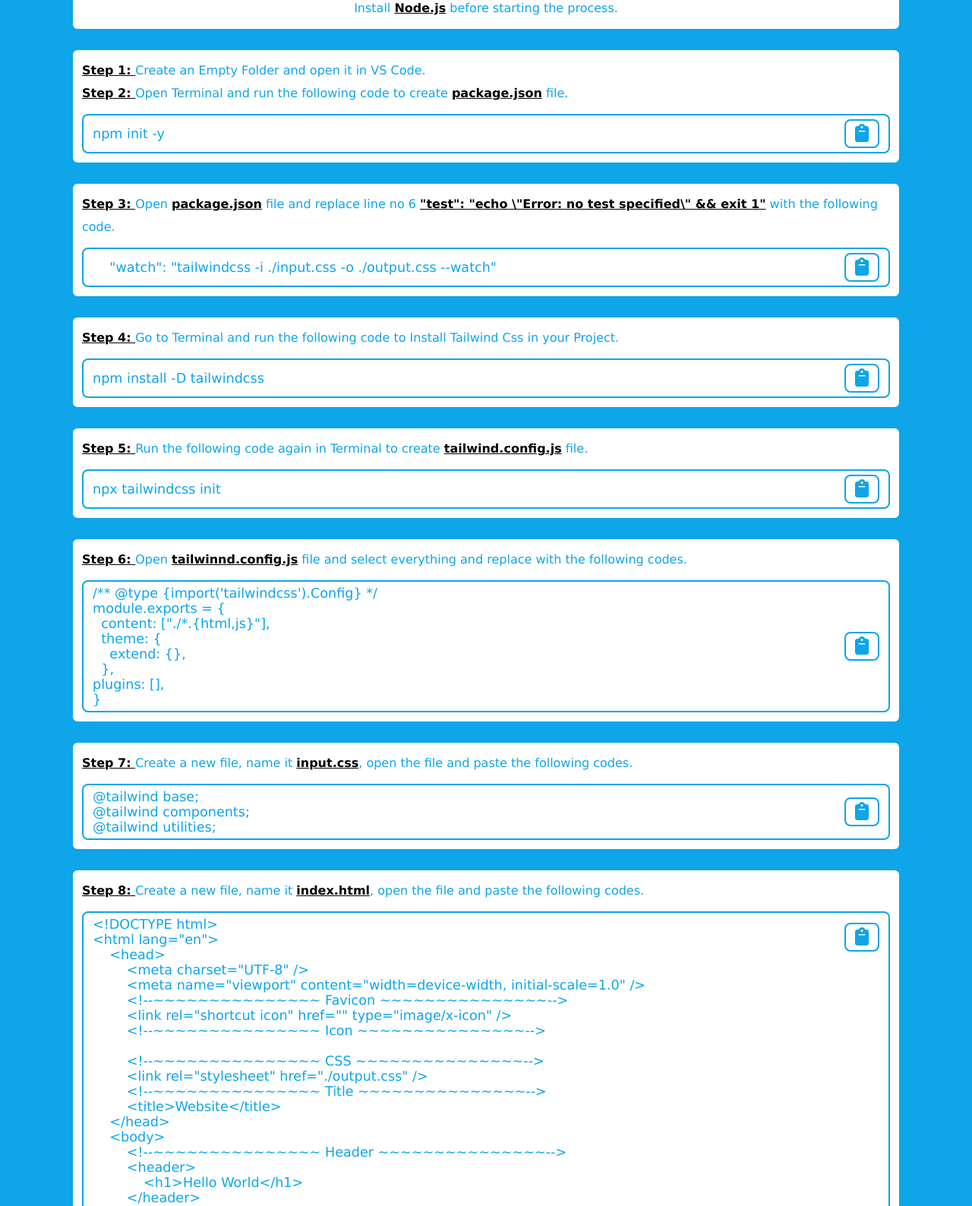
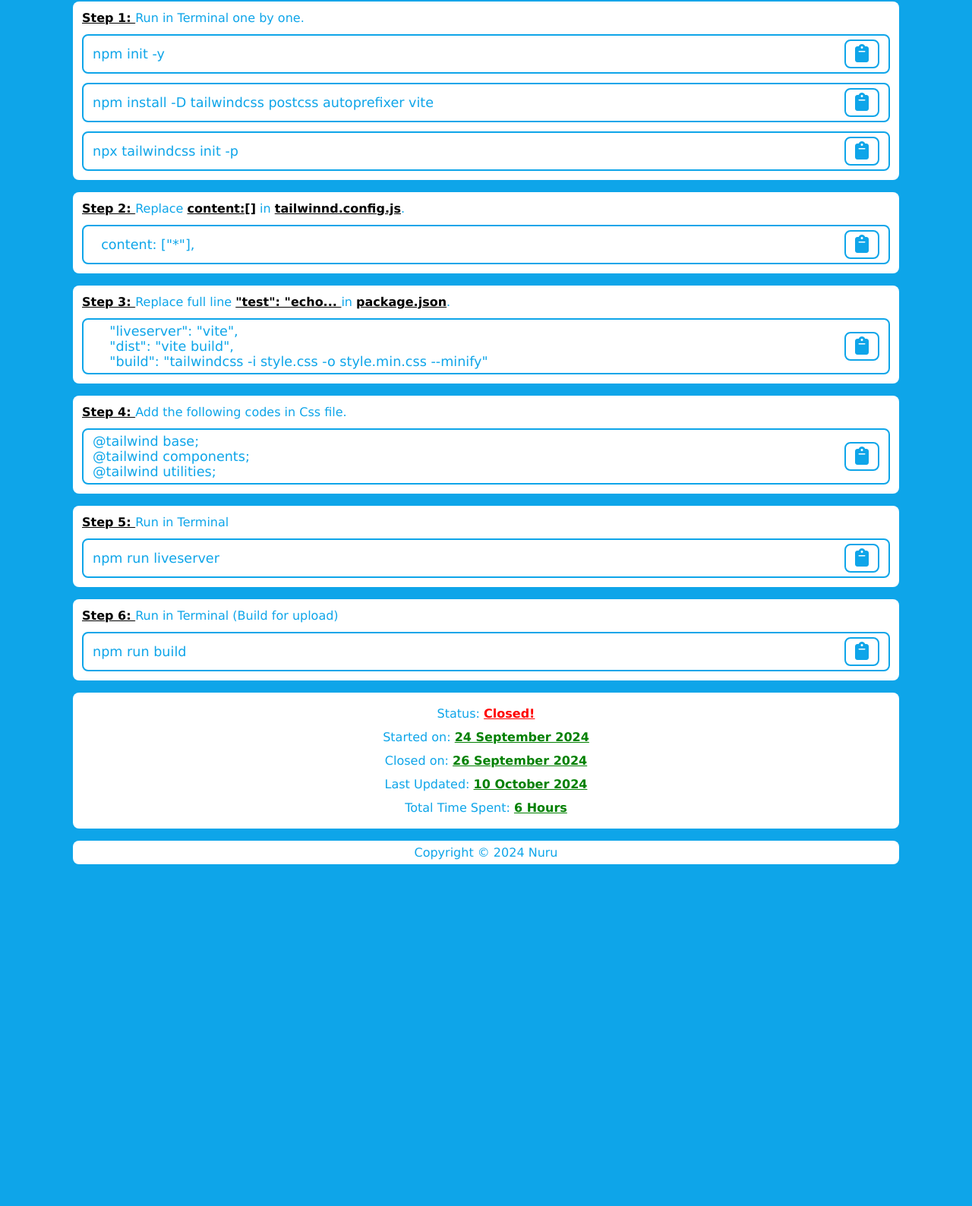
Before and after one commit to nuru7595/tailwind-cheatsheet, a plain HTML site: page index.html in a window 1280 px wide. Shown: the part 75-1663 px from the top of the page at 76% size. After the commit the page ends 1229 px from the top, so only its background shows below. Drawn offline with Linux system fonts and the light colour scheme.

Commit message:
New Update

```diff
--- a/index.html
+++ b/index.html
@@ -1,191 +1,123 @@
 <!DOCTYPE html>
 <html lang="en">
+
 <head>
     <meta charset="UTF-8" />
     <meta name="viewport" content="width=device-width, initial-scale=1.0" />
     <title>Tailwind Setup</title>
-        <link
-            rel="stylesheet"
-            href="https://cdnjs.cloudflare.com/ajax/libs/font-awesome/6.6.0/css/all.min.css"
-        />
+    <link rel="stylesheet" href="https://cdnjs.cloudflare.com/ajax/libs/font-awesome/6.6.0/css/all.min.css" />
     <link rel="stylesheet" href="style.css" />
 </head>
+
 <body>
     <section>
         <div class="container">
-                <h3 style="border: none" class="text-center">Tailwind Setup</h3>
-                <p class="text-center">
-                    Install <span>Node.js</span> before starting the process.
-                </p>
+            <h3 style="border: none" class="text-center">Tailwind Cheatsheet</h3>
         </div>
     </section>
     <section>
         <div class="container">
-                <p>
-                    <span>Step 1: </span>Create an Empty Folder and open it in
-                    VS Code.
-                </p>
-                <p>
-                    <span>Step 2: </span>Open Terminal and run the following
-                    code to create <span>package.json</span> file.
-                </p>
+            <p><span>Step 1: </span>Run in Terminal one by one.</p>
             <div class="item">
                 <code class="text" id="1">npm init -y</code>
                 <button type="button" onclick="copy(1)">
                     <i class="fa-solid fa-clipboard"></i>
                 </button>
             </div>
-            </div>
-        </section>
-        <section>
-            <div class="container">
-                <p>
-                    <span>Step 3: </span>Open <span>package.json</span> file and
-                    replace line no 6 <span>"test": "echo \"Error: no test specified\" && exit 1"</span> with the following code.
-                </p>
+
             <div class="item">
-                    <code class="text" id="2">
-                        &nbsp;&nbsp;&nbsp; "watch": "tailwindcss -i ./input.css
-                        -o ./output.css --watch"
-                    </code>
+                <code class="text" id="2">npm install -D tailwindcss postcss autoprefixer vite</code>
                 <button type="button" onclick="copy(2)">
                     <i class="fa-solid fa-clipboard"></i>
                 </button>
             </div>
-            </div>
-        </section>
-        <section>
-            <div class="container">
-                <p><span>Step 4: </span>Go to Terminal and run the following code to Install Tailwind Css in your Project.</p>
+
             <div class="item">
-                    <code class="text" id="3">
-                        npm install -D tailwindcss
-                    </code>
+                <code class="text" id="3">npx tailwindcss init -p</code>
                 <button type="button" onclick="copy(3)">
                     <i class="fa-solid fa-clipboard"></i>
                 </button>
             </div>
         </div>
     </section>
+
     <section>
         <div class="container">
-                <p><span>Step 5: </span>Run the following code again in Terminal to create <span>tailwind.config.js</span> file.</p>
+            <p><span>Step 2: </span>Replace <span>content:[]</span> in <span>tailwinnd.config.js</span>.</p>
             <div class="item">
-                    <code class="text" id="4">npx tailwindcss init</code>
+                <code class="text" id="4">&nbsp; content: ["*"],</code>
                 <button type="button" onclick="copy(4)">
                     <i class="fa-solid fa-clipboard"></i>
                 </button>
             </div>
         </div>
     </section>
+
     <section>
         <div class="container">
-                <p><span>Step 6: </span>Open <span>tailwinnd.config.js</span> file and select everything and replace with the following codes.</p>
+            <p><span>Step 3: </span>Replace full line <span>"test": "echo... </span> in <span>package.json</span>.</p>
             <div class="item">
-                    <code class="text" id="5">
-                        /** @type {import('tailwindcss').Config} */<br>
-                        module.exports = {<br>
-                        &nbsp; content: ["./*.{html,js}"],<br>
-                        &nbsp; theme: {<br>
-                        &nbsp;&nbsp;&nbsp; extend: {},<br>
-                        &nbsp; },<br>
-                        plugins: [],<br>
-                        }
-                    </code>
+                <code class="text"
+                    id="5">&nbsp;&nbsp;&nbsp; "liveserver": "vite",<br>&nbsp;&nbsp;&nbsp; "dist": "vite build",<br>&nbsp;&nbsp;&nbsp; "build": "tailwindcss -i style.css -o style.min.css --minify"</code>
                 <button type="button" onclick="copy(5)">
                     <i class="fa-solid fa-clipboard"></i>
                 </button>
             </div>
         </div>
     </section>
+
     <section>
         <div class="container">
-                <p><span>Step 7: </span>Create a new file, name it <span>input.css</span>, open the file and paste the following codes.</p>
+            <p><span>Step 4: </span>Add the following codes in Css file.</p>
             <div class="item">
-                    <code class="text" id="6">
-                        @tailwind base;<br />
+                <code class="text" id="6">@tailwind base;<br />
                         @tailwind components;<br />
-                        @tailwind utilities;
-                    </code>
+                        @tailwind utilities;</code>
                 <button type="button" onclick="copy(6)">
                     <i class="fa-solid fa-clipboard"></i>
                 </button>
             </div>
         </div>
     </section>
+
     <section>
         <div class="container">
-                <p><span>Step 8: </span>Create a new file, name it <span>index.html</span>, open the file and paste the following codes.</p>
+            <p><span>Step 5: </span>Run in Terminal</p>
             <div class="item">
-                    <code class="text" id="7">
-                        &lt;!DOCTYPE html&gt;<br>
-                        &lt;html lang="en"&gt;<br>
-                        &nbsp;&nbsp;&nbsp; &lt;head&gt;<br>
-                        &nbsp;&nbsp;&nbsp;&nbsp;&nbsp;&nbsp;&nbsp; &lt;meta charset="UTF-8" /&gt;<br>
-                        &nbsp;&nbsp;&nbsp;&nbsp;&nbsp;&nbsp;&nbsp; &lt;meta name="viewport" content="width=device-width, initial-scale=1.0" /&gt;<br>
-                        &nbsp;&nbsp;&nbsp;&nbsp;&nbsp;&nbsp;&nbsp; &lt;!--~~~~~~~~~~~~~~~ Favicon ~~~~~~~~~~~~~~~--&gt;<br>
-                        &nbsp;&nbsp;&nbsp;&nbsp;&nbsp;&nbsp;&nbsp; &lt;link rel="shortcut icon" href="" type="image/x-icon" /&gt;<br>
-                        &nbsp;&nbsp;&nbsp;&nbsp;&nbsp;&nbsp;&nbsp; &lt;!--~~~~~~~~~~~~~~~ Icon ~~~~~~~~~~~~~~~--&gt;<br>
-                        <br>
-                        &nbsp;&nbsp;&nbsp;&nbsp;&nbsp;&nbsp;&nbsp; &lt;!--~~~~~~~~~~~~~~~ CSS ~~~~~~~~~~~~~~~--&gt;<br>
-                        &nbsp;&nbsp;&nbsp;&nbsp;&nbsp;&nbsp;&nbsp; &lt;link rel="stylesheet" href="./output.css" /&gt;<br>
-                        &nbsp;&nbsp;&nbsp;&nbsp;&nbsp;&nbsp;&nbsp; &lt;!--~~~~~~~~~~~~~~~ Title ~~~~~~~~~~~~~~~--&gt;<br>
-                        &nbsp;&nbsp;&nbsp;&nbsp;&nbsp;&nbsp;&nbsp; &lt;title&gt;Website&lt;/title&gt;<br>
-                        &nbsp;&nbsp;&nbsp; &lt;/head&gt;<br>
-                        &nbsp;&nbsp;&nbsp; &lt;body&gt;<br>
-                        &nbsp;&nbsp;&nbsp;&nbsp;&nbsp;&nbsp;&nbsp; &lt;!--~~~~~~~~~~~~~~~ Header ~~~~~~~~~~~~~~~--&gt;<br>
-                        &nbsp;&nbsp;&nbsp;&nbsp;&nbsp;&nbsp;&nbsp; &lt;header&gt;<br>
-                        &nbsp;&nbsp;&nbsp;&nbsp;&nbsp;&nbsp;&nbsp;&nbsp;&nbsp;&nbsp;&nbsp; &lt;h1&gt;Hello World&lt;/h1&gt;<br>
-                        &nbsp;&nbsp;&nbsp;&nbsp;&nbsp;&nbsp;&nbsp; &lt;/header&gt;<br>
-                        &nbsp;&nbsp;&nbsp;&nbsp;&nbsp;&nbsp;&nbsp; &lt;!--~~~~~~~~~~~~~~~ Main ~~~~~~~~~~~~~~~--&gt;<br>
-                        &nbsp;&nbsp;&nbsp;&nbsp;&nbsp;&nbsp;&nbsp; &lt;main&gt;&lt;/main&gt;<br>
-                        &nbsp;&nbsp;&nbsp;&nbsp;&nbsp;&nbsp;&nbsp; &lt;!--~~~~~~~~~~~~~~~ Footer ~~~~~~~~~~~~~~~--&gt;<br>
-                        &nbsp;&nbsp;&nbsp;&nbsp;&nbsp;&nbsp;&nbsp; &lt;footer&gt;&lt;/footer&gt;<br>
-                        &nbsp;&nbsp;&nbsp;&nbsp;&nbsp;&nbsp;&nbsp; &lt;!--~~~~~~~~~~~~~~~ Js ~~~~~~~~~~~~~~~--&gt;<br>
-                        &nbsp;&nbsp;&nbsp;&nbsp;&nbsp;&nbsp;&nbsp; &lt;script src=""&gt;&lt;/script&gt;<br>
-                        &nbsp;&nbsp;&nbsp; &lt;/body&gt;<br>
-                        &lt;/html&gt;
-                    </code>
-                    <button style="align-self: flex-start; margin-top: 8px;" type="button" onclick="copy(7)">
+                <code class="text" id="7">npm run liveserver</code>
+                <button type="button" onclick="copy(7)">
                     <i class="fa-solid fa-clipboard"></i>
                 </button>
             </div>
         </div>
     </section>
+
     <section>
         <div class="container">
-                <p><span>Step 9: </span>Go to Terminal and run the following code to compile css file named <span>output.css</span>.</p>
+            <p><span>Step 6: </span>Run in Terminal (Build for upload)</p>
             <div class="item">
-                    <div class="text" id="8">npm run watch</div>
+                <code class="text" id="8">npm run build</code>
                 <button type="button" onclick="copy(8)">
                     <i class="fa-solid fa-clipboard"></i>
                 </button>
             </div>
         </div>
     </section>
-        <section>
-            <div class="container">
-                <p><span>Step 10: </span>Now open your project with live server and keep editing.</p>
-            </div>
-        </section>
-        <section>
-            <div class="container text-center">
-                <p class="red">Never edit <span>output.css</span> file it will automatically genarate your styles.</p>
-                <p class="red">If you want to upload your project do not upload everything. Upload only <span>index.html</span>, <span>output.css</span>,<span>Js</span> files and <span>Assets</span>.</p>
-            </div>
-        </section>
+
     <section class="footer text-center">
         <div class="container">
             <p>Status: <span style="color: red">Closed!</span></p>
             <p>Started on: <span>24 September 2024</span></p>
-                <p>Last Update: <span>26 September 2024</span></p>
-                <p>Total Time Spent: <span>04H 21M</span></p>
+            <p>Closed on: <span>26 September 2024</span></p>
+            <p>Last Updated: <span>10 October 2024</span></p>
+            <p>Total Time Spent: <span>6 Hours</span></p>
         </div>
     </section>
     <section class="footer text-center">
-            <p>Created by <span>Nuru</span></p>
+        <p>Copyright &copy; 2024 Nuru</p>
     </section>
     <!--  -->
     <script src="script.js"></script>
 </body>
+
 </html>
--- a/style.css
+++ b/style.css
@@ -9,24 +9,21 @@
 }
 section {
     background-color: white;
-    border: 2px solid #0ea5e9;
     border-radius: 8px;
     width: 85%;
-    margin: 24px auto;
+    margin: 16px auto;
 }
 .container {
     padding: 12px;
 }
 h3 {
     color: #0ea5e9;
-    padding-bottom: 12px;
 }
 .text-center {
     text-align: center;
 }
 p {
     color: #0ea5e9;
-    line-height: 30px;
 }
 .item {
     display: flex;
```
Lines whose indentation alone changed are shown as unchanged.
